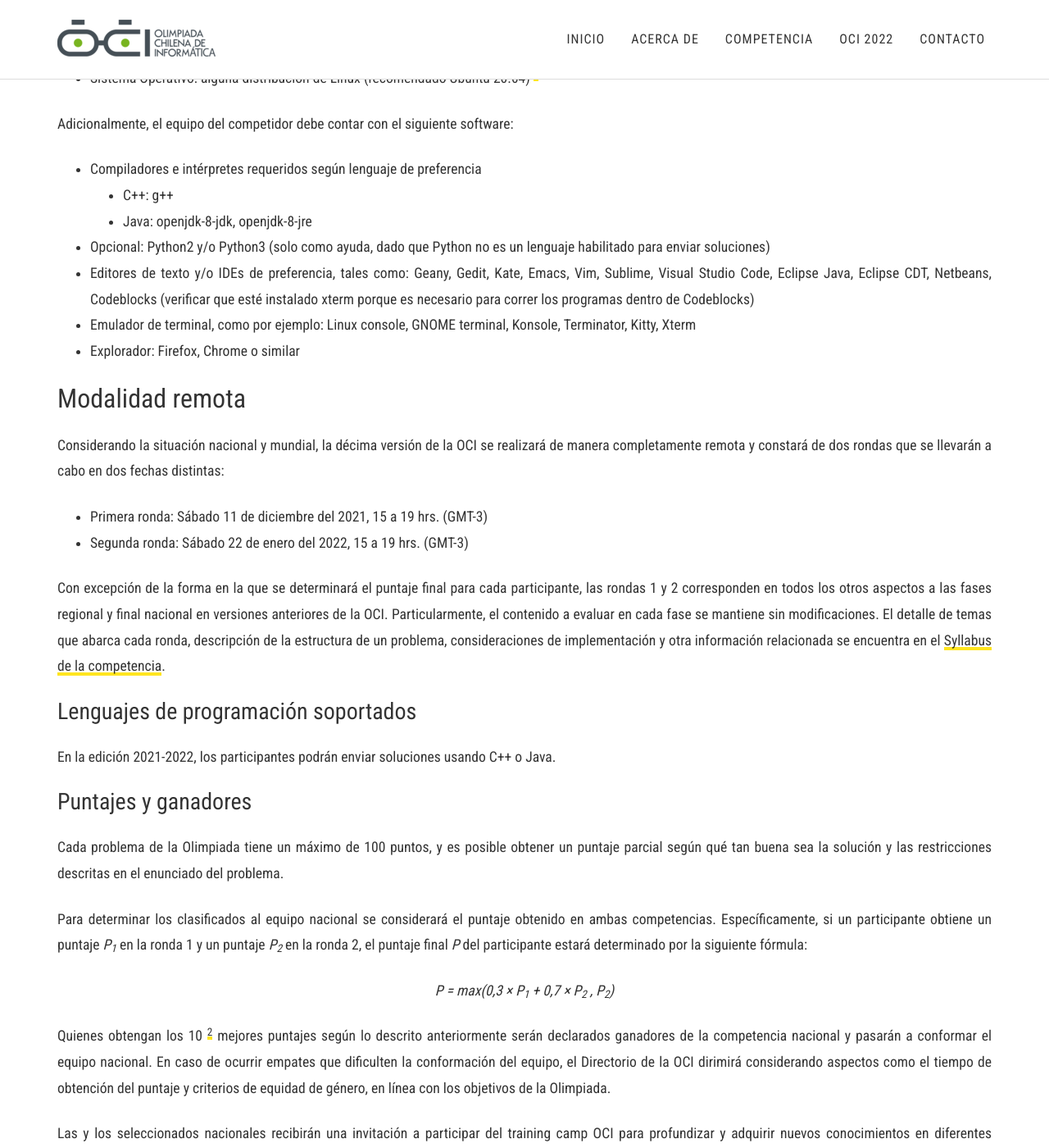
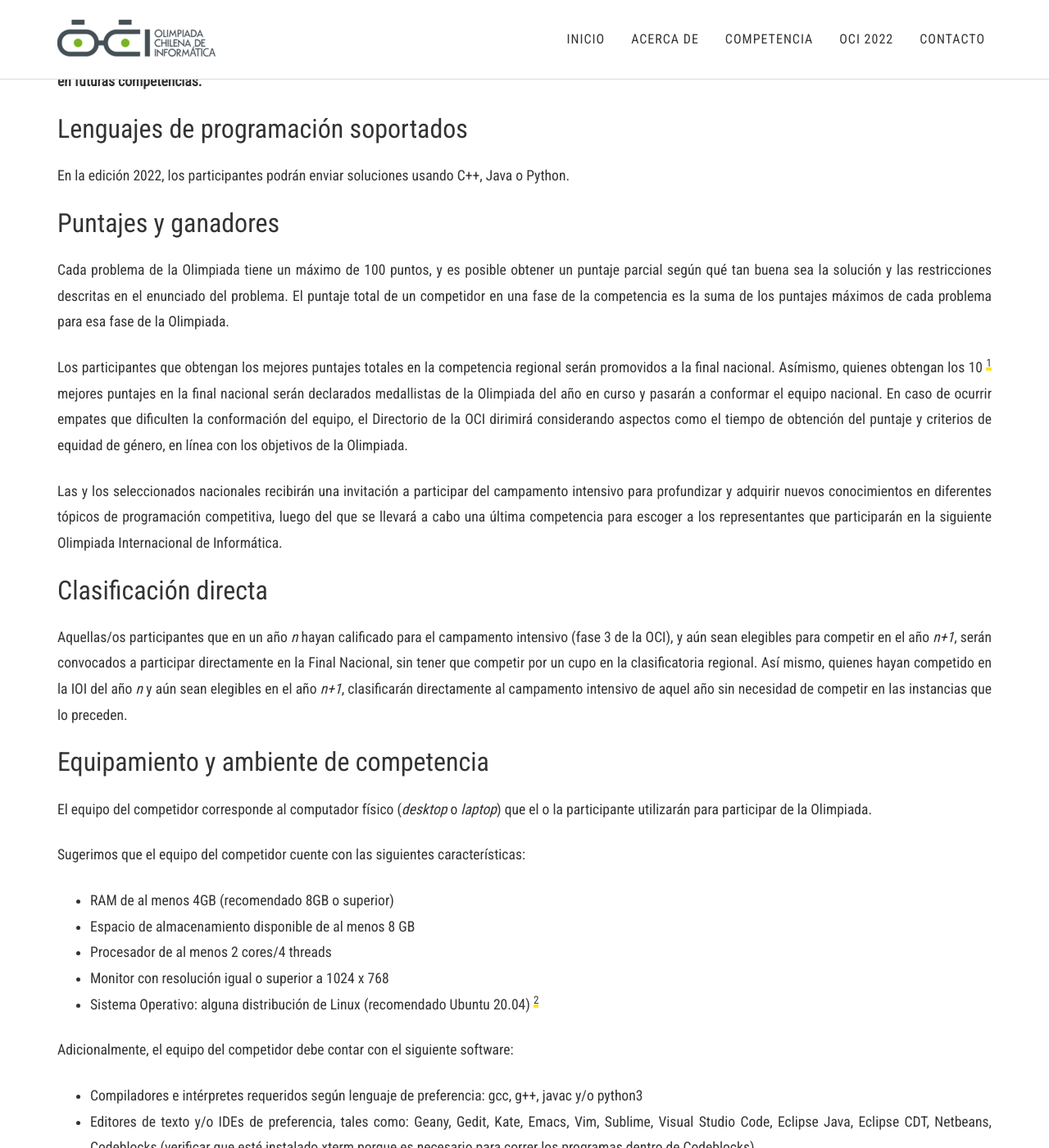
Before and after one commit to OCIoficial/ocioficial.github.io, a Jekyll site: the page built from competencia.md, in a window 1280 px wide and 1400 px high, scrolled down 1924 px. Shown: the whole window at 82% size. Built offline with Jekyll 4.4.1, drawn with Linux system fonts in a browser that asks for light colours; comment, search, counter and statistics services are not loaded; some of the changed text lies outside the part shown.

```diff
--- a/competencia.md
+++ b/competencia.md
@@ -3,30 +3,38 @@ layout: page
 title: Competencia
 ---
 
-## Introducción
+## Preámbulo
+La **Olimpiada Chilena de Informática** (OCI) es una competencia individual de programación para escolares organizada por la [Sociedad Chilena de Ciencia de la Computación](https://sccc.cl/).
 
-La Olimpiada Chilena de Informática (OCI) es una competencia individual de programación que desde 2013 busca despertar el interés por la Ciencia de la Computación en estudiantes de entre 7° básico y 4° medio a lo largo del país, además de reconocer y potenciar a talentos jóvenes y acercar la disciplina a grupos pocos representados en el área de la tecnología, con un foco especial en la disminución de la brecha de género en esta área.
+Los principales objetivos de la OCI son:
+* Difundir la Ciencia de la Computación y la Informática entre los estudiantes de secundaria a nivel nacional.
+* Descubrir tempranamente, alentar y reconocer a los jóvenes talentos en la Ciencia de la Computación.
+* Seleccionar a los concursantes que representarán a Chile en la [**Olimpiada Internacional de Informática** (IOI)](https://ioinformatics.org/).
+* Acercar la disciplina a grupos pocos representados en el área de la tecnología, con un foco especial en la disminución de la brecha de género en esta disciplina.
 
-La Olimpiada contempla diversas etapas, entre las que se cuentan: talleres de preparación, competencia regional, final nacional, un campamento de verano para los mejores competidores del país (*equipo nacional*) y una competencia entre estos últimos para seleccionar a los 4 participantes que representarán a Chile en la [Olimpiada Internacional de Informática](https://ioinformatics.org/) del año siguiente.
+## Participantes y elegibilidad
+Pueden participar todas y todos los estudiantes que asistan a un establecimiento educacional de enseñanza básica o media, o estén debidamente inscritos para rendir exámenes libres. La competencia está orientada particularmente para alumnos entre 7° básico y 4° medio.
 
-## Requisitos
+Sin perjuicio de lo anterior, para ser elegible para asistir a la Olimpiada Internacional de Informática, el/la participante debe ser menor de 20 años al 1 de julio del año en que se desarrolle la correspondiente edición de la IOI.
 
-Pueden participar todas y todos los estudiantes que asistan a un establecimiento educacional de enseñanza básica o media, o estén inscrita/os para rendir exámenes libres.
+## Fases
+La competencia consta de las siguientes fases:
+1. Clasificatoria regional
+2. Final nacional
+3. Campamento intensivo para el equipo nacional
+4. Selección de representantes a IOI
 
-Adicionalmente, para ser elegible para asistir a la Olimpiada Internacional de Informática, el/la participante debe ser menor de 20 años al 1 de julio del año en que se desarrolle la correspondiente edición de la Olimpiada Internacional.
-
-## Reglas
-
+## Modalidad
 * Las y los participantes accederán a la competencia por medio de un sistema web (CMS), utilizando un computador con acceso a internet y las credenciales (usuario y password) provistas por la organización de la Olimpiada.
 * La competencia tendrá una duración de 4 horas en las que las y los participantes deberán intentar resolver un conjunto de *n* problemas, con *n>=4*.
 * Para resolver un problema, cada participante debe escribir un archivo de código (la solución) en alguno de los lenguajes de programación soportados.
 * Las soluciones deben ser cargadas y enviadas al CMS para su evaluación y asignación de puntaje.
-* Durante la competencia, está estrictamente prohibido:
+* Durante la competencia, está **estrictamente prohibido**:
 	* Acceder, directa o indirectamente, a cualquier recurso online excepto aquellos permitidos por los comités Científico y Técnico de la OCI.
 	* Usar teléfonos celulares, calculadoras, relojes inteligentes, teclados programables o cualquier otro dispositivo electrónico distinto del computador y los periféricos necesarios para competir.
 	* Usar más de un monitor o pantalla.
 	* Usar cualquier material de apoyo en formato digital, incluyendo archivos de código fuente previamente escritos por la/el mismo participante.
-	* Comunicarse con otros u otras competidoras.
+	* Comunicarse con otros competidores.
 	* Solicitar ayuda en la resolución de los problemas a cualquier persona, ya sea de manera presencial o virtual.
 * Durante la competencia, está permitido:
 	* Contar con material de apoyo impreso o escrito en papel.
@@ -35,9 +43,22 @@ Adicionalmente, para ser elegible para asistir a la Olimpiada Internacional de I
 	* Contar con una pequeña mascota en el espacio de trabajo (peluche o figura de buena suerte).
 	* Imprimir el set de problemas, si existe una impresora disponible.
 
-**Al participar de cualquiera de las fases de la Olimpiada, las y los competidores aceptan las reglas de la competencia. Ante cualquier incumplimiento de estas por parte de un/a participante, así como otros comportamientos no descritos que signifiquen una falta a la honestidad o constituyan una ofensa hacia cualquier miembro de la comunidad, se aplicará la sanción que el Comité Directivo de la OCI estime conveniente, incluyendo la descalificación inmediata y prohibición de participar en futuras competencias.**
+**Al participar de cualquiera de las fases de la Olimpiada, las y los competidores aceptan las reglas de la competencia. Ante cualquier incumplimiento de estas por parte de un/a participante, así como otros comportamientos no descritos que signifiquen una falta a la honestidad o constituyan una ofensa hacia cualquier miembro de la comunidad, se aplicará la sanción que el Directorio de la OCI estime conveniente, incluyendo la descalificación inmediata y prohibición de participar en futuras competencias.**
 
-### Equipamiento y ambiente de competencia
+## Lenguajes de programación soportados
+En la edición 2022, los participantes podrán enviar soluciones usando C++, Java o Python.
+
+## Puntajes y ganadores
+Cada problema de la Olimpiada tiene un máximo de 100 puntos, y es posible obtener un puntaje parcial según qué tan buena sea la solución y las restricciones descritas en el enunciado del problema. El puntaje total de un competidor en una fase de la competencia es la suma de los puntajes máximos de cada problema para esa fase de la Olimpiada.
+
+Los participantes que obtengan los mejores puntajes totales en la competencia regional serán promovidos a la final nacional. Asímismo, quienes obtengan los 10 [^1] mejores puntajes en la final nacional serán declarados medallistas de la Olimpiada del año en curso y pasarán a conformar el equipo nacional. En caso de ocurrir empates que dificulten la conformación del equipo, el Directorio de la OCI dirimirá considerando aspectos como el tiempo de obtención del puntaje y criterios de equidad de género, en línea con los objetivos de la Olimpiada.
+
+Las y los seleccionados nacionales recibirán una invitación a participar del campamento intensivo para profundizar y adquirir nuevos conocimientos en diferentes tópicos de programación competitiva, luego del que se llevará a cabo una última competencia para escoger a los representantes que participarán en la siguiente Olimpiada Internacional de Informática.
+
+## Clasificación directa
+Aquellas/os participantes que en un año *n* hayan calificado para el campamento intensivo (fase 3 de la OCI), y aún sean elegibles para competir en el año *n+1*, serán convocados a participar directamente en la Final Nacional, sin tener que competir por un cupo en la clasificatoria regional. Así mismo, quienes hayan competido en la IOI del año *n* y aún sean elegibles en el año *n+1*, clasificarán directamente al campamento intensivo de aquel año sin necesidad de competir en las instancias que lo preceden.
+
+## Equipamiento y ambiente de competencia
 El equipo del competidor corresponde al computador físico (*desktop* o *laptop*) que el o la participante utilizarán para participar de la Olimpiada.
 
 Sugerimos que el equipo del competidor cuente con las siguientes características:
@@ -45,56 +66,24 @@ Sugerimos que el equipo del competidor cuente con las siguientes característica
 * Espacio de almacenamiento disponible de al menos 8 GB
 * Procesador de al menos 2 cores/4 threads
 * Monitor con resolución igual o superior a 1024 x 768
-* Sistema Operativo: alguna distribución de Linux (recomendado Ubuntu 20.04) [^1]
+* Sistema Operativo: alguna distribución de Linux (recomendado Ubuntu 20.04) [^2]
 
 Adicionalmente, el equipo del competidor debe contar con el siguiente software:
-* Compiladores e intérpretes requeridos según lenguaje de preferencia
-	* C++: g++
-	* Java: openjdk-8-jdk, openjdk-8-jre
-* Opcional: Python2 y/o Python3 (solo como ayuda, dado que Python no es un lenguaje habilitado para enviar soluciones)
+* Compiladores e intérpretes requeridos según lenguaje de preferencia: gcc, g++, javac y/o python3
 * Editores de texto y/o IDEs de preferencia, tales como: Geany, Gedit, Kate, Emacs, Vim, Sublime, Visual Studio Code, Eclipse Java, Eclipse CDT, Netbeans, Codeblocks (verificar que esté instalado xterm porque es necesario para correr los programas dentro de Codeblocks)
+* (Opcional) Debuggers: gdb, valgrind
 * Emulador de terminal, como por ejemplo: Linux console, GNOME terminal, Konsole, Terminator, Kitty, Xterm
 * Explorador: Firefox, Chrome o similar
 
-[^1]: El uso de una distribución de Linux no es obligatorio en fases regionales y/o remotas de la Olimpiada; sin embargo, en fases presenciales o posteriores a la final nacional, se espera que cada participante tenga un dominio básico del entorno y utilidades de este tipo de sistemas operativos.
-
-## Modalidad remota
-
-Considerando la situación nacional y mundial, la décima versión de la OCI se realizará de manera completamente remota y constará de dos rondas que se llevarán a cabo en dos fechas distintas:
-
-- Primera ronda: Sábado 11 de diciembre del 2021, 15 a 19 hrs. (GMT-3)
-- Segunda ronda: Sábado 22 de enero del 2022, 15 a 19 hrs. (GMT-3)
-
-Con excepción de la forma en la que se determinará el puntaje final para cada participante, las rondas 1 y 2 corresponden en todos los otros aspectos a las fases regional y final nacional en versiones anteriores de la OCI. Particularmente, el contenido a evaluar en cada fase se mantiene sin modificaciones. El detalle de temas que abarca cada ronda, descripción de la estructura de un problema, consideraciones de implementación y otra información relacionada se encuentra en el [Syllabus de la competencia](https://github.com/OCIoficial/syllabus/releases/download/v2021/oci-syllabus.pdf).
-
-### Lenguajes de programación soportados
-
-En la edición 2021-2022, los participantes podrán enviar soluciones usando C++ o Java.
-
-### Puntajes y ganadores
-
-Cada problema de la Olimpiada tiene un máximo de 100 puntos, y es posible obtener un puntaje parcial según qué tan buena sea la solución y las restricciones descritas en el enunciado del problema.
-
-Para determinar los clasificados al equipo nacional se considerará el puntaje obtenido en ambas competencias. Específicamente, si un participante obtiene un puntaje *P<sub>1</sub>* en la ronda 1 y un puntaje *P<sub>2</sub>* en la ronda 2, el puntaje final *P* del participante estará determinado por la siguiente fórmula:
-
-*<center>P = max(0,3 × P<sub>1</sub> + 0,7 × P<sub>2</sub> , P<sub>2</sub>)</center>*
-
-
-Quienes obtengan los 10 [^2]  mejores puntajes según lo descrito anteriormente serán declarados ganadores de la competencia nacional y pasarán a conformar el equipo nacional. En caso de ocurrir empates que dificulten la conformación del equipo, el Directorio de la OCI dirimirá considerando aspectos como el tiempo de obtención del puntaje y criterios de equidad de género, en línea con los objetivos de la Olimpiada.
-
-Las y los seleccionados nacionales recibirán una invitación a participar del training camp OCI para profundizar y adquirir nuevos conocimientos en diferentes tópicos de programación competitiva. La fecha y modalidad de este campamento serán definidas y comunicadas según la contingencia.
+[^2]: El uso de una distribución de Linux no es obligatorio en fases regionales y/o remotas de la Olimpiada; sin embargo, en fases presenciales o posteriores a la final nacional, se espera que cada participante tenga un dominio básico del entorno y utilidades de este tipo de sistemas operativos.
 
 ## Preguntas frecuentes
-
 - ¿Se puede utilizar un compilador online?
-> Sí, pero siempre es más recomendable tener los compiladores respectivos en tu propia máquina.
-
-- ¿Puedo utilizar un servidor remoto para programar/compilar?
-> Si tu computador local se aleja mucho de las especificaciones recomendadas, sí; sin embargo, el servidor remoto debe cumplir con las mismas reglas que la máquina local.
+> No, debes tener los compiladores respectivos en tu propia máquina.
 
 - ¿Puedo consultar apuntes digitales en una tablet u otro dispositivo?
 > NO. Solamente está permitido consultar apuntes en papel (incluso código), y está estrictamente prohibido utilizar dispositivos electrónicos adicionales a la máquina que utilizarás para competir.
 
 ----
 
-[^2]: Esta cantidad puede variar según los resultados finales de la competencia.
+[^1]: Esta cantidad puede variar según los resultados finales de la competencia.
--- a/index.html
+++ b/index.html
@@ -63,7 +63,7 @@ title: Olimpiada Chilena de Informática
             <div class="col-sm-4 sidebar">
 
                 <div class="sidebar-section white paddingless">
-                    <a href="{{ site.baseurl }}/assets/images/afiche_2021-01-30.png" target="_blank"><img src="{{ site.baseurl }}/assets/images/afiche_2021.png" alt="Afiche OCI 2021-2022" /></a>
+                    <a href="{{ site.baseurl }}/assets/images/afiche_2022.jpg" target="_blank"><img src="{{ site.baseurl }}/assets/images/afiche_2022.jpg" alt="Afiche OCI 2022" /></a>
                 </div>
 
              <!--    <div class="sidebar-section white">
--- a/oci-2022.md
+++ b/oci-2022.md
@@ -7,6 +7,31 @@ title: Olimpiada Chilena de Informática - Proceso 2022
 
 Ya tenemos las fechas y la modalidad para la Olimpiada Chilena de Informática 2022.
 
-Al igual que en otras oportunidades, la competencia de este año se llevará por etapas. En la primera fase se desarrollará una competencia distribuida a nivel nacional, la que tendrá lugar el día **sábado 15 de octubre del 2022**. De esta fase clasificarán los estudiantes que participarán en la siguiente etapa, la final nacional, que tendrá lugar los días **25 y 26 de noviembre** en el contexto de las **Jornadas Chilenas de Computación** en Santiago.
+Al igual que en otras oportunidades, la competencia de este año se llevará por etapas. En la primera fase se desarrollará una competencia distribuida a nivel nacional, la que tendrá lugar el día **sábado 15 de octubre del 2022, de 9 a 13 hrs**. Esta competencia se realizará simultáneamente en 16 sedes presenciales:
 
-En esta final se seleccionarán a los estudiantes que formarán parte de la selección nacional, quienes recibirán un entrenamiento especial por varias semanas, para finalmente realizar la selección del equipo de 4 estudiantes que representará a Chile en la Olimpiada Internacional de Informática (IOI) en 2023.
+* Antofagasta: Universidad Católica del Norte
+* Valparaíso: Universidad Técnica Federico Santa María
+* Santiago:
+	* Universidad Técnica Federico Santa María
+	* Pontificia Universidad Católica de Chile
+	* Universidad Gabriela Mistral
+* Rancagua: Universidad de O'Higgins
+* Talca: Universidad Católica del Maule
+* Chillán: Universidad del Bío-Bío
+* Concepción: Universidad Católica de la Santísima Concepción
+* Temuco: Universidad Católica de Temuco
+* Puerto Montt:
+	* Universidad de Los Lagos
+	* Universidad Austral de Chile
+* Osorno: Universidad de Los Lagos
+* Castro: Universidad de Los Lagos
+* Coyhaique: Universidad de Aysén
+* Punta Arenas: Universidad de Magallanes
+
+Adicionalmente, en esta edición de la OCI contaremos con una sede *online* para aquellas y aquellos interesados que no puedan participar de manera presencial.
+
+De esta competencia regional clasificarán los estudiantes que participarán en la siguiente etapa, la final nacional, que tendrá lugar los días **25 y 26 de noviembre** en el contexto de las **Jornadas Chilenas de Computación** en la Universidad San Sebastián, sede Bellavista, Santiago.
+
+En esta final se seleccionarán a los estudiantes que formarán parte de la selección nacional, quienes recibirán un entrenamiento especial por varias semanas, para finalmente realizar la selección del equipo de 4 estudiantes que representará a Chile en la [Olimpiada Internacional de Informática (IOI) 2023](https://ioi2023.hu/) en la ciudad de Szeged, Hungría.
+
+Para saber más sobre las reglas y modalidad de la OCI, puedes visitar nuestra sección [Competencia](/competencia).
```
Also changed, not shown: _posts/2022-10-09-plazos-inscripcion-regional-2022.md (added, +12 -0 lines), 1 other file.
